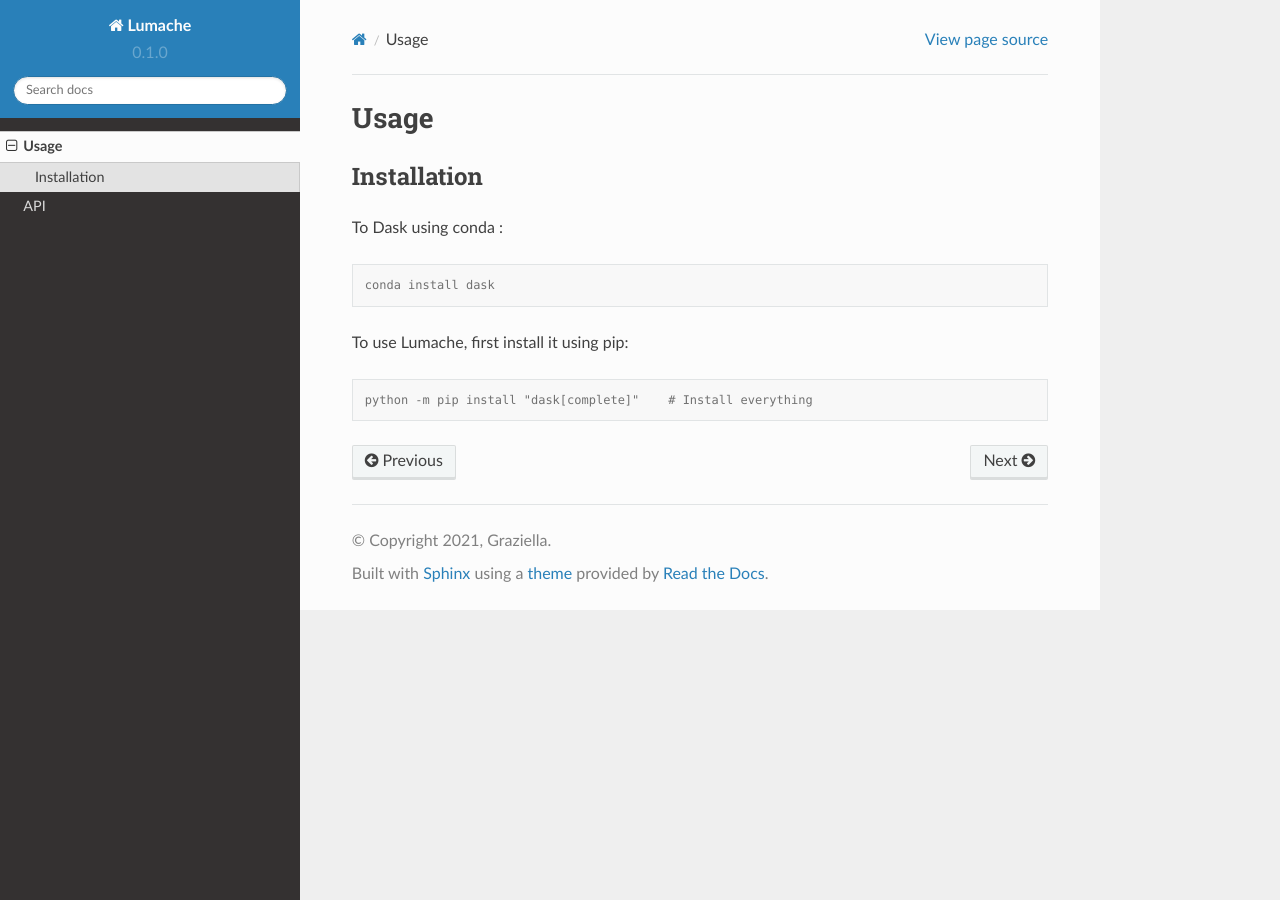
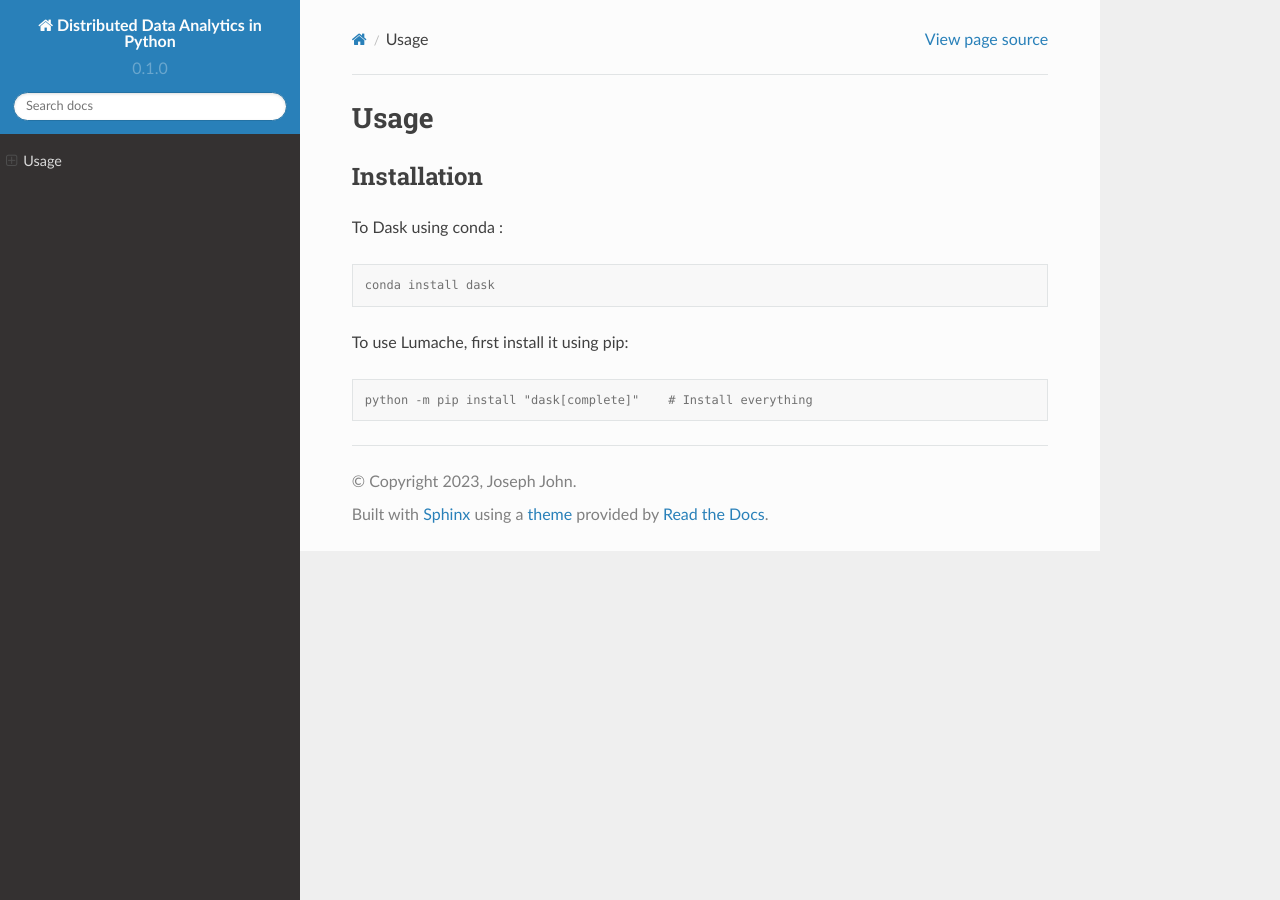
Before and after one commit to josephjohnjj/distributed_data_analytics, a Sphinx documentation site: the page built from docs/source/usage.rst, in a window 1280 px wide. Built offline with Sphinx 7.4.7 and the Read the Docs theme 2.0.0, drawn with Linux system fonts in a browser that asks for light colours; pages that are not in the unit, such as notebooks, are missing from menus.

```diff
--- a/docs/source/conf.py
+++ b/docs/source/conf.py
@@ -2,9 +2,9 @@
 
 # -- Project information
 
-project = 'Lumache'
-copyright = '2021, Graziella'
-author = 'Graziella'
+project = 'Distributed Data Analytics in Python'
+copyright = '2023, Joseph John'
+author = 'Joseph John'
 
 release = '0.1'
 version = '0.1.0'
--- a/docs/source/index.rst
+++ b/docs/source/index.rst
@@ -17,5 +17,6 @@ Contents
 
 .. toctree::
 
-   usage
-   api
+   Dask
+   PySpark
+   CuDF
```
Also changed, not shown: README.md (deleted, +0 -2 lines), README.rst (+1 -9 lines).
